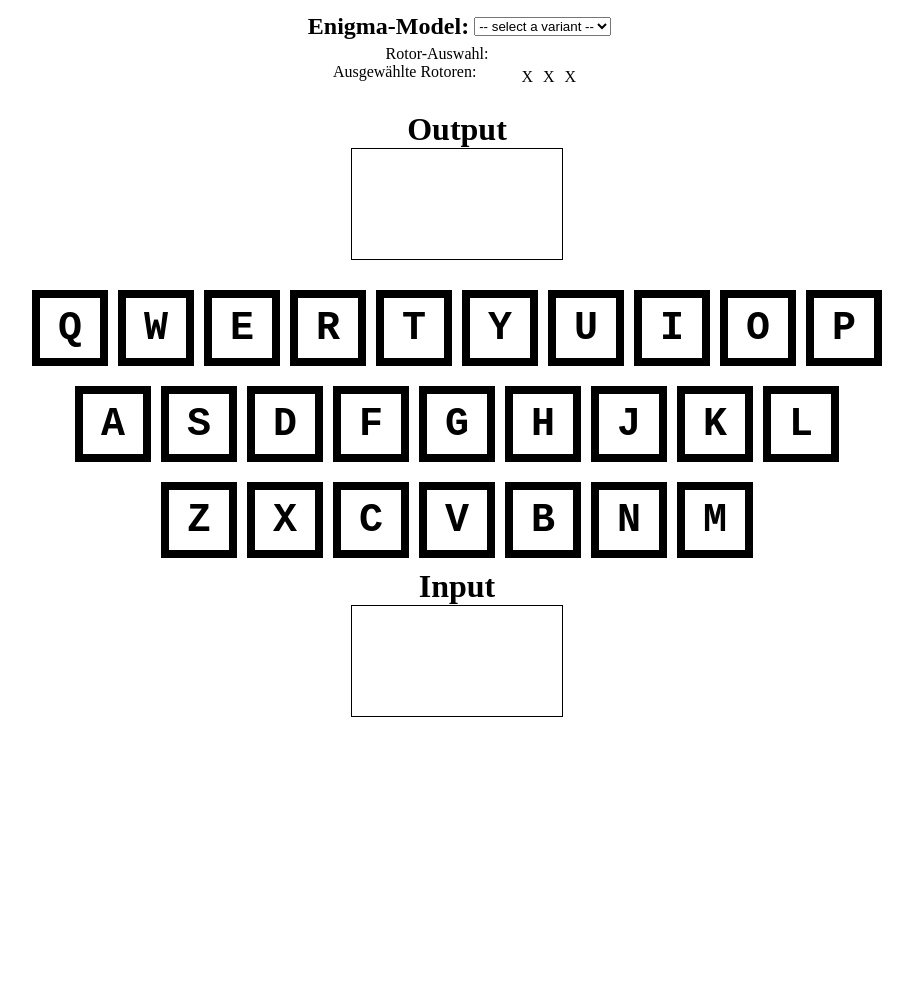
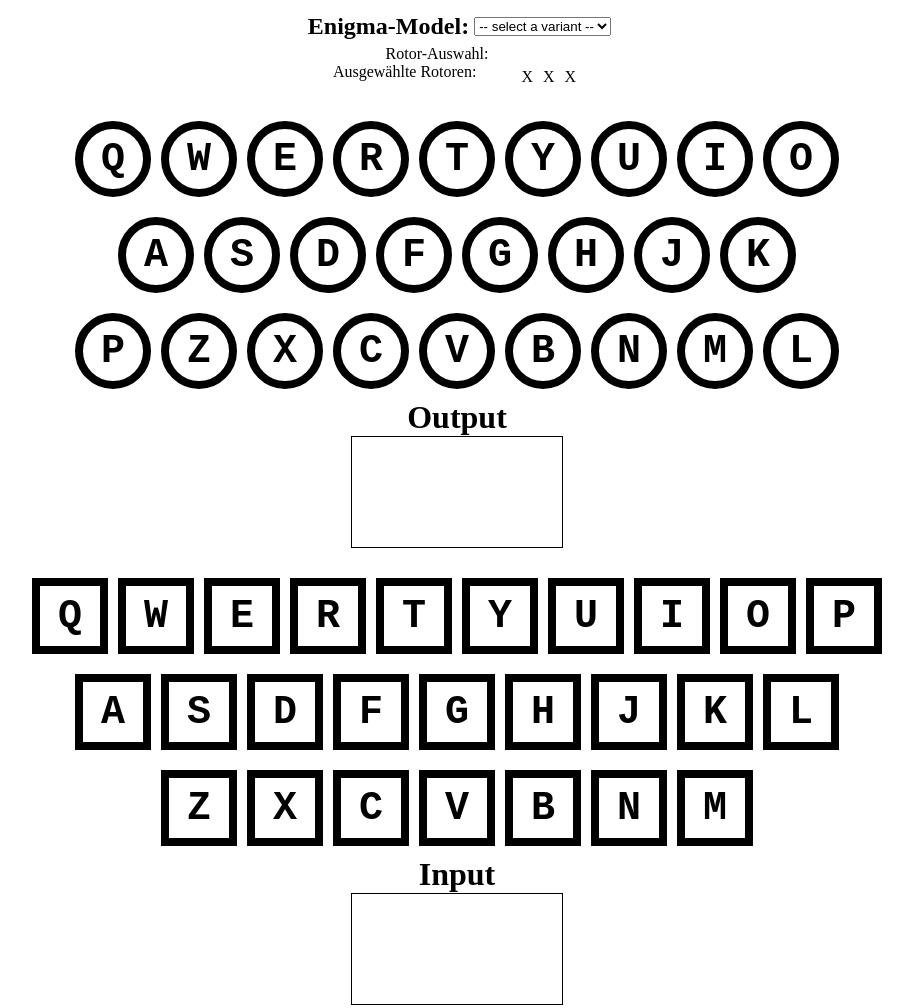
Before and after one commit to LennartZi/Public_Enigma_Mirror, a plain HTML site: page frontend/src/index.html in a window 1280 px wide. Shown: the whole page, without its empty margins (173-1086 px from the left). Before the commit the page ends 800 px from the top, so only its background shows below. Drawn offline with Linux system fonts and the light colour scheme; no server answers.

Commit message:
add lamp panel

```diff
--- a/frontend/src/css/styles.css
+++ b/frontend/src/css/styles.css
@@ -85,6 +85,9 @@
   background-color: yellow;
 }
 
+.highlight-red {
+  background-color: red;
+}
 
 h1 {
   margin: 0;
@@ -127,3 +130,19 @@ h2 {
 #selectRotorPosition {
   padding: 20px;
 }
+
+.key_output {
+  font-size: 40px;
+  font-weight: bolder;
+  font-family: monospace;
+  display: flex;
+  width: 60px;
+  height: 60px;
+  align-items: center;
+  justify-content: center;
+  border: 8px solid black;
+  border-radius: 50px;
+  user-select: none;
+  cursor: default;
+  margin: 5px;
+}
--- a/frontend/src/index.html
+++ b/frontend/src/index.html
@@ -32,6 +32,7 @@
       </div>
   </div>
   <div id="container2">
+    <div id="keyboard_output" class="keyboard"></div>
     <h1>Output</h1>
     <div id="outputHistory" class="input_output_text"></div>
   </div>
--- a/frontend/src/js/script.js
+++ b/frontend/src/js/script.js
@@ -2,6 +2,7 @@ const variantSelect = document.getElementById('variantSelect');
 const inputHistory = document.getElementById('inputHistory');
 const outputHistory = document.getElementById('outputHistory');
 const keyboard_input = document.getElementById('keyboard_input');
+const keyboard_output = document.getElementById('keyboard_output');
 const maxHistoryLength = 140;
 const backendUrl = location.origin + '/api';
 
@@ -9,6 +10,12 @@ const rows = [
   'qwertyuiop',
   'asdfghjkl',
   'zxcvbnm'
+];
+
+const plug_row = [
+  'qwertyuio',
+  'asdfghjk',
+  'pzxcvbnml'
 ];
 
 // Senden und Empfangen von Daten vom Backend
@@ -112,6 +119,7 @@ document.addEventListener('keydown', async (event) => {
     findAndHighlightKey(keyboard_input, key , true);
     const response = await putKey({letter: key})
     // Output History aktualisieren
+    findAndHighlightKey(keyboard_output, response, true);
     updateOutputHistory(response);
   }
 });
@@ -121,15 +129,16 @@ document.addEventListener('keyup', async (event) => {
   const key = event.key;
 
   findAndHighlightKey(keyboard_input, key , false);
+  findAndHighlightKey(keyboard_output, outputHistory.textContent[0], false);
 
 });
 
 
-
 // Hilfsfunktion, um die Tasten zu finden und hervorzuheben
 function findAndHighlightKey(keyboardDiv, key, highlight) {
-  const keys = keyboardDiv.getElementsByClassName('key_input');
-  const highlightClass = 'highlight';
+  const isKeyInput = keyboardDiv === keyboard_input;
+  const keys = keyboardDiv.getElementsByClassName(isKeyInput ? 'key_input' : 'key_output');
+  const highlightClass = keyboardDiv === keyboard_input ? 'highlight' : 'highlight-red';
   for (let k of keys) {
     if (k.textContent.toLowerCase() === key.toLowerCase()) {
       if (highlight) {
@@ -151,6 +160,7 @@ function addClickListener(key) {
     updateInputHistory(keyText);
     findAndHighlightKey(keyboard_input, keyText, true);
     const response = await putKey({ letter: keyText });
+    findAndHighlightKey(keyboard_output, response, true);
 
     // Update der Ausgabehistorie
     updateOutputHistory(response);
@@ -158,9 +168,11 @@ function addClickListener(key) {
     // Entfernen der Hervorhebung nach einer kurzen Verzögerung
     setTimeout(() => {
       findAndHighlightKey(keyboard_input, keyText, false);
+      findAndHighlightKey(keyboard_output, response, false);
     }, 1000);
   });
 }
+
 
 
 // Funktion zum Aktualisieren der Eingabehistorie
@@ -328,3 +340,22 @@ function isVariantSelected() {
     return true;
   }
 }
+
+function createOutput(keyboardDiv) {
+  for (let rowIndex = 0; rowIndex < plug_row.length; rowIndex++) {
+    const row = document.createElement('div');
+    row.classList.add('row');
+    const keys = plug_row[rowIndex];
+
+    for (let i = 0; i < keys.length; i++) {
+      const key = document.createElement('div');
+      key.classList.add('key_output');
+      key.textContent = keys[i].toUpperCase();
+      row.appendChild(key);
+    }
+    keyboardDiv.appendChild(row);
+  }
+  //addKeyListeners(keyboardDiv);
+}
+
+createOutput(keyboard_output);
```
